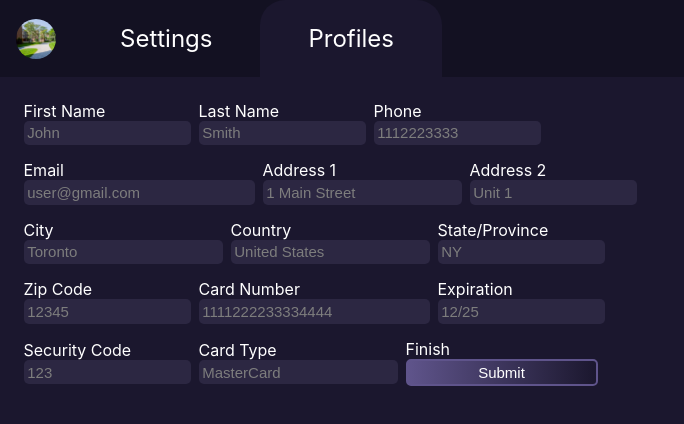
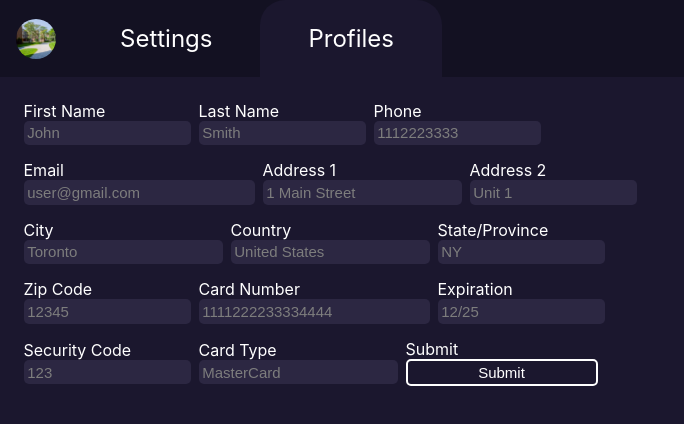
Before and after one commit to alexgonczaruk/autofill, a React (Create React App) app: page / in a window 1280 px wide. Both pictures are taken after a click on the element "Profiles". Shown: the top 424 px of the page, without its empty margins (0-684 px from the left). Built offline with nearby package versions, Linux system fonts and the light colour scheme.

Commit message:
css changes

```diff
--- a/src/components/Profiles/Profiles.js
+++ b/src/components/Profiles/Profiles.js
@@ -111,7 +111,7 @@ function Profiles() {
                         onChange={e => editProfile(e, "cardType")} />
                 </div>
                 <div className="form-input medium">
-                    <label>Finish</label>
+                    <label>Submit</label>
                     <button className="form-submit" type="submit" value="submit">Submit</button>
                 </div>
             </form>
--- a/src/components/Settings/Toggle.scss
+++ b/src/components/Settings/Toggle.scss
@@ -40,7 +40,7 @@
         content: "Yes";
         text-transform: uppercase;
         padding-left: 15px;
-        background-color: #33A532;
+        background-color: rgb(145, 92, 182);
         color: #fff;
       }
     }
--- a/src/index.css
+++ b/src/index.css
@@ -19,6 +19,7 @@ html {
 
 header {
   background-color: rgb(19, 17, 34);
+  /* background-image: linear-gradient(90deg, rgb(19, 17, 34), rgb(31, 20, 117)); */
   display: flex;
   flex-wrap: wrap;
   flex-direction: row;
@@ -158,10 +159,16 @@ input:-webkit-autofill
   font-size: 15px;
   border-radius: 5px;
   text-align: center;
-  border: 2px solid rgb(95, 84, 139);
-  background-image: linear-gradient(90deg, rgb(95, 84, 139), rgba(27, 23, 46));
+  border: 2px solid white;
+  background: none;
   color: white;
   cursor: pointer;
   width: 100%;
   height: 27px;
 }
+
+.form-submit:hover,
+.form-submit:focus {
+  box-shadow: 0 5px 15px rgba(145, 92, 182, .4);
+  background:rgb(24, 22, 46);
+}
```
Also changed, not shown: 6 other files (tests, documents, lock files or other folders).
